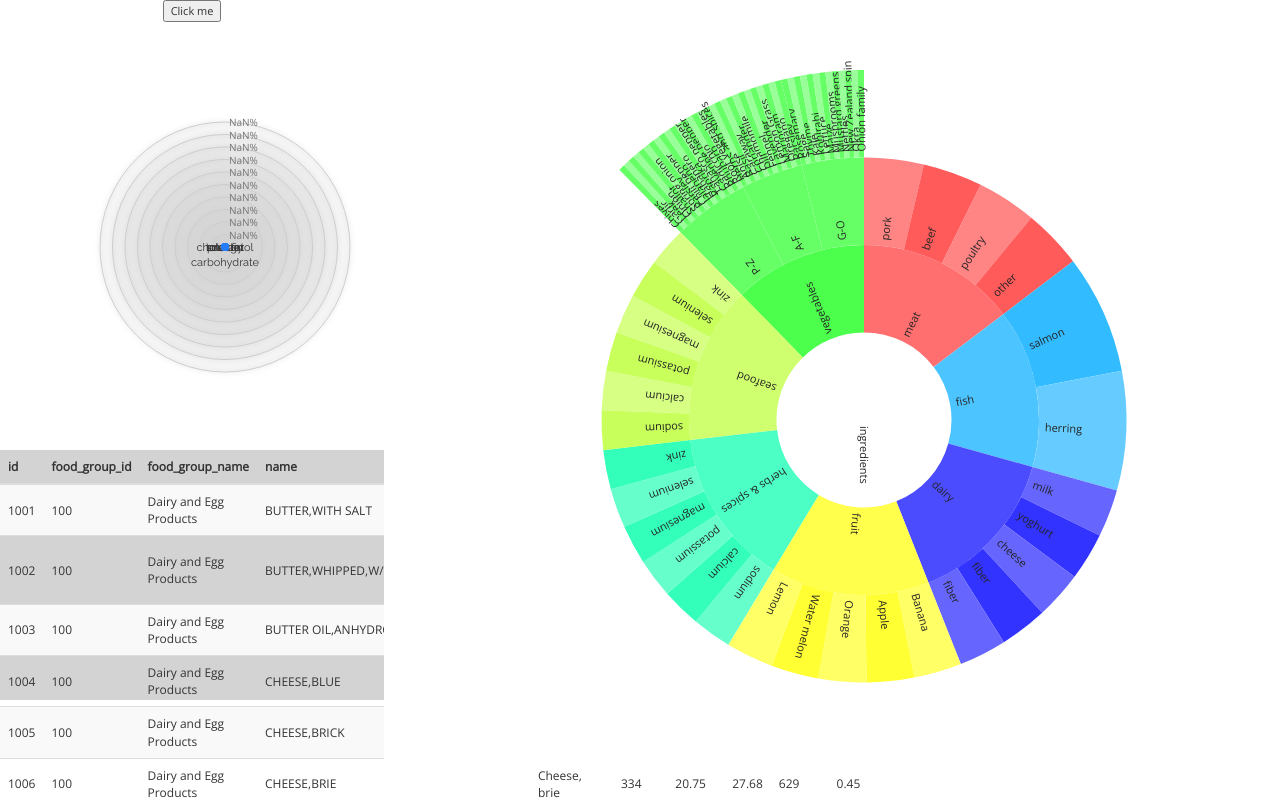
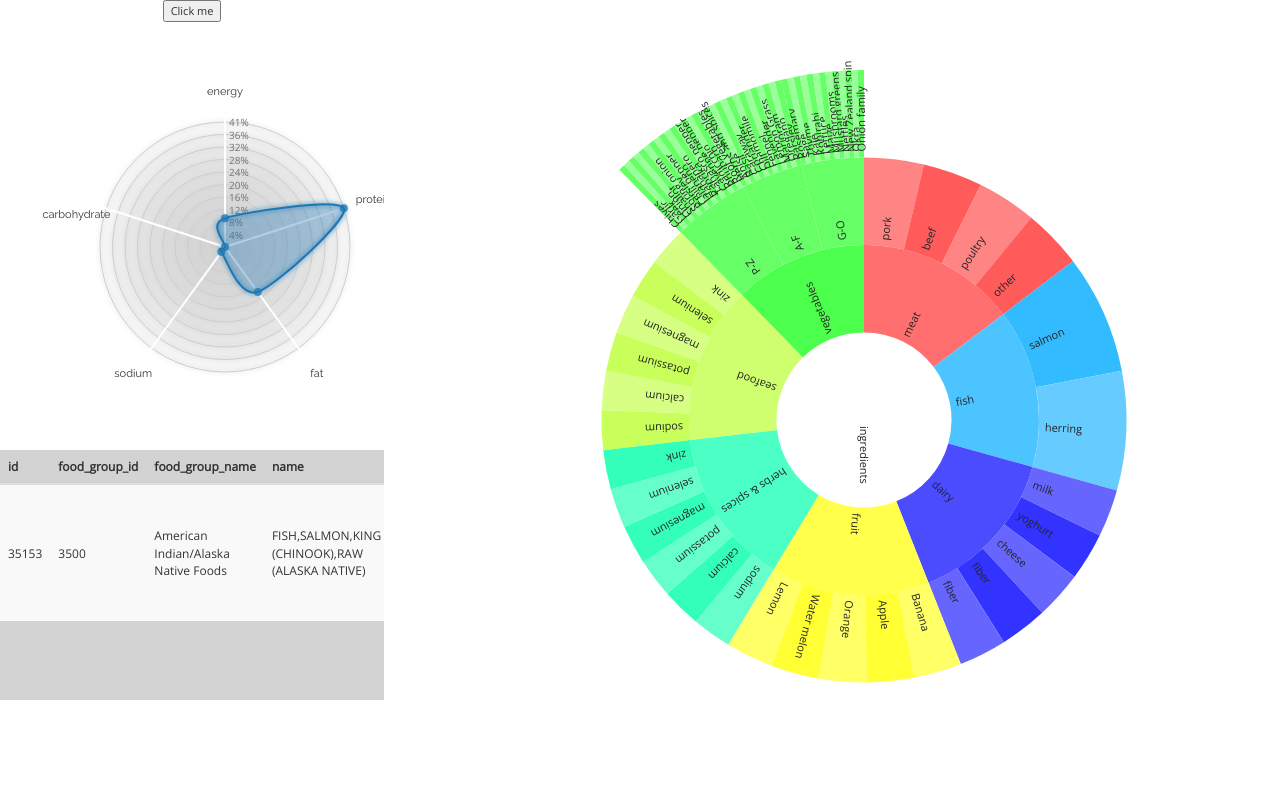
Before and after one commit to Unic0arn/supper-man, a plain HTML site: page index.html in a window 1280 px wide. Both pictures are taken after a click on the button "Click me". Shown: the top 800 px of the page. Drawn offline with nearby package versions, Linux system fonts and the light colour scheme.

Commit message:
Adding random ingredient works and removing ONE ingredient works ^^

```diff
--- a/index.html
+++ b/index.html
@@ -46,6 +46,7 @@
 		</div>
 
 		<script type="text/javascript" src="js/radarChart.js"></script>
+		<script type="text/javascript" src="js/table.js"></script>
 
 		<script type="text/javascript" src="js/sunburst.js"></script>
 		<script type="text/javascript" src="js/main.js"></script>
--- a/js/main.js
+++ b/js/main.js
@@ -11,7 +11,59 @@ d3.csv("data/sr28/FOOD.csv", function(d){
 		fat: +(d["Lipid_Tot_(g)"].replace(",",".")) || 0,
     	sodium: +(d["Sodium_(mg)"].replace(",",".")) || 0,
     	carbohydrate: +(d["Carbohydrt_(g)"].replace(",",".")) || 0
-  };}, function(error, rawdata) {
-	console.log(rawdata[0]);
-	fillTable(rawdata);
+  };}, function(error, data) {
+	console.log(data[0]);
+	var selectedIngredients = [];
+
+	initTable(d3.keys(data[0])); // Init table with the columns
+
+
+
+	var color = d3.scale.category20();
+
+
+
+	var margin = {top: 100, right: 100, bottom: 100, left: 100},
+	width = Math.min(450, window.innerWidth - 10) - margin.left - margin.right,
+	height = Math.min(width, window.innerHeight - margin.top - margin.bottom - 50);
+
+	var radarChartOptions = {
+	  w: width,
+	  h: height,
+	  margin: margin,
+	  maxValue: 0,
+	  levels: 10,
+	  roundStrokes: true,
+	  color: color
+	};
+
+	var axises = ["energy","protein","fat","sodium","carbohydrate"];
+
+	d3.select("#aggregate-switch").on("click", function(){
+		addIngredient();
+		d3.selectAll("tr").on("click", function(d){
+			console.log(d);
+			selectedIngredients = removeObject(selectedIngredients,"id",d["id"]);
+			updateTable(selectedIngredients);
+			draw(selectedIngredients, axises, radarChartOptions);
+		});
+	});
+
+
+	//Call function to draw the Radar chart
+	function addIngredient(ingredientId){
+	var randomIngredient = Math.floor((Math.random() * data.length));
+	selectedIngredients.push(data[randomIngredient]);
+	updateTable(selectedIngredients);
+	draw(selectedIngredients, axises, radarChartOptions);
+	}
+
+
+	function removeObject(array, key, value){
+		var newArray = [];
+		array.forEach(function(d){
+			if(d[key] != value) newArray.push(d);
+		})
+		return newArray;
+	}
 });
--- a/js/radarChart.js
+++ b/js/radarChart.js
@@ -7,157 +7,39 @@
 ////////////////////////// Data //////////////////////////////
 //////////////////////////////////////////////////////////////
 
-function toTitleCase(str)
-{
+function toTitleCase(str){
     return str.replace(/\w\S*/g, function(txt){return txt.charAt(0).toUpperCase() + txt.substr(1).toLowerCase();});
 }
-function fillTable(rawdata) {
- 	console.log(rawdata);
-
- 	var margin = {top: 100, right: 100, bottom: 100, left: 100},
-	width = Math.min(450, window.innerWidth - 10) - margin.left - margin.right,
-	height = Math.min(width, window.innerHeight - margin.top - margin.bottom - 50);
 
 
-
-
-
- 	var table = d3.select("#ingredientTable");
- 	table.append("thead");
-	table.append("tbody");
-
-	var columns = d3.keys(rawdata[0]);
-	var thead = d3.select("thead").append("tr").selectAll("th")
-	.data(columns)
-	.enter().append("th").text(function(d){return d});
-	// fill the table
-	// create rows
-
-	var tr = d3.select("tbody").selectAll("tr")
-		.data(rawdata.slice(0,20))
-		.enter()
-		.append("tr");
-	// cells
-	var td = tr.selectAll("td")
-	  .data(function(row) {
-            return columns.map(function(column) {
-                return {column: column, value: row[column]};
-            });
-        })
-	  .enter().append("td")
-	  .html(function(d) { return d.value; });
-
-	data = rawdata;
-	var aggdata = agg(data);
-	var aggregate_bool = false;
-	console.log(data);
-	console.log(aggdata);
-	d3.selectAll("tr").on("click",function(d){
-		data.push(transformData(d["nutrition"]));
-		console.log(data);
-		aggdata = agg(data);
-
-		draw(data,aggdata,aggregate_bool,radarChartOptions);
-	});
-	var color = d3.scale.ordinal()
-		.range(["#267CFC","#01CA94","#B03A00"]);
-
-	var radarChartOptions = {
-	  w: width,
-	  h: height,
-	  margin: margin,
-	  maxValue: 0,
-	  levels: 10,
-	  roundStrokes: true,
-	  color: color
-	};
-
-
-	d3.select("#aggregate-switch").on("click", function(){
-		aggregate_bool = !aggregate_bool;
-		draw(data,aggdata,aggregate_bool,radarChartOptions);
-	});
-
-	//Call function to draw the Radar chart
-
-	draw(data,aggdata,aggregate_bool,radarChartOptions);
-
-
-
-};
-
-function draw(data,aggdata, aggregate_bool,radarChartOptions){
-
-		if(aggregate_bool){
-
-			//console.log("Aggregating\n");
-			//console.log(aggdata);
-			RadarChart(".radarChart", aggdata, radarChartOptions);
-		}else{
-			//console.log("Splicing\n" + data);
-			RadarChart(".radarChart", data, radarChartOptions);
-		}
+function draw(data,axises, radarChartOptions){
+	RadarChart(".radarChart", data, axises, radarChartOptions);
 }
 
-function agg(data){
-	console.log("Creating agg table");
-
-
-	var aggdata = d3.nest()
-	.key(function(d) { return d.axis; })
-	.rollup(function(v) { return d3.sum(v, function(d) {return d.value;});})
-	.map([].concat.apply([],data));
-	console.log(JSON.stringify(aggdata));
-
-	naggdata = [[
-			{axis:"energy",value:aggdata["energy"]},
-			{axis:"total fat",value:aggdata["total fat"]},
-			{axis:"carbohydrate",value:aggdata["carbohydrate"]},
-			{axis:"protein",value:aggdata["protein"]},
-			{axis:"cholesterol",value:aggdata["cholesterol"]},
-			{axis:"sodium",value:aggdata["sodium"]},
-		  ]];
-	return naggdata;
-}
-
-function transformData(data){
-
-	var daily_intake = {"energy":2000,"total fat":65,"carbohydrate":300,"protein":50,"sodium":2400,"cholesterol":300};
+function transformData(data,axises){
 
 
 	outdata = [];
+
 	data.forEach(function(d){
-		outdata.push({axis:d.name,value:(d.value*15/daily_intake[d.name])});
+		outdata.push(transFormIngredient(d,axises));
 	});
 
 	return outdata;
 }
-/*var data = [
-		  [//Spaghetti http://allrecipes.com/recipe/217377/spaghetti-bolognese/
-			{axis:"Calories",value:0.39},
-			{axis:"Fat",value:0.40},
-			{axis:"Carbs",value:0.29},
-			{axis:"Protein",value:0.88},
-			{axis:"Cholesterol",value:0.35},
-			{axis:"Sodium",value:0.91},
-		  ],
-		  [//Nuggets http://allrecipes.com/recipe/161469/the-best-ever-chicken-nuggets/
-			{axis:"Calories",value:0.26},
-			{axis:"Fat",value:0.27},
-			{axis:"Carbs",value:0.17},
-			{axis:"Protein",value:0.71},
-			{axis:"Cholesterol",value:0.54},
-			{axis:"Sodium",value:1.74},
-		  ],
-		  [//http://allrecipes.com/recipe/14172/caesar-salad-supreme
-			{axis:"Calories",value:0.19},
-			{axis:"Fat",value:0.52},
-			{axis:"Carbs",value:0.5},
-			{axis:"Protein",value:0.12},
-			{axis:"Cholesterol",value:0.6},
-			{axis:"Sodium",value:0.22},
-		  ]
-		];*/
+
+function transFormIngredient(ingredient, axises){
+		var daily_intake = {"energy":2000,"fat":65,"carbohydrate":300,"protein":50,"sodium":2400};
+	var outdata = {}
+	outdata["key"] = ingredient["id"];
+	outdata["values"] = [];
+	d3.keys(ingredient).forEach(function(d){
+		if(axises.indexOf(d) > -1){
+			outdata["values"].push({"key":d, "value":ingredient[d]/daily_intake[d]});
+		}
+	});
+	return outdata;
+}
 //////////////////////////////////////////////////////////////
 //////////////////// Draw the Chart //////////////////////////
 //////////////////////////////////////////////////////////////
@@ -170,7 +52,7 @@ function transformData(data){
 /////////// Inspired by the code of alangrafu ///////////
 /////////////////////////////////////////////////////////
 
-function RadarChart(id, data, options) {
+function RadarChart(id, data, axises, options) {
 	var cfg = {
 	 w: 600,				//Width of the circle
 	 h: 600,				//Height of the circle
@@ -194,10 +76,19 @@ function RadarChart(id, data, options) {
 	  }//for i
 	}//if
 
+
+
 	//If the supplied maxValue is smaller than the actual one, replace by the max in the data
-	var maxValue = Math.max(cfg.maxValue, d3.max(data, function(i){return d3.max(i.map(function(o){return o.value;}))}));
+	var transformed_data = transformData(data,axises);
+	console.log(transformed_data);
 
-	var allAxis = (data[0].map(function(i, j){return i.axis})),	//Names of each axis
+	var maxValue = Math.max(cfg.maxValue, d3.max(transformed_data, function(i){
+		return d3.max(i.values.map(function(o){
+			return o.value;
+		}))
+	}));
+
+	var allAxis = (axises),	//Names of each axis
 		total = allAxis.length,					//The number of different axes
 		radius = Math.min(cfg.w/2, cfg.h/2), 	//Radius of the outermost circle
 		Format = d3.format('%'),			 	//Percentage formatting
@@ -305,7 +196,7 @@ function RadarChart(id, data, options) {
 	var radarLine = d3.svg.line.radial()
 		.interpolate("linear-closed")
 		.radius(function(d) { return rScale(d.value); })
-		.angle(function(d,i) {	return i*angleSlice; });
+		.angle(function(d,i) { return i*angleSlice; });
 
 	if(cfg.roundStrokes) {
 		radarLine.interpolate("cardinal-closed");
@@ -313,7 +204,7 @@ function RadarChart(id, data, options) {
 
 	//Create a wrapper for the blobs
 	var blobWrapper = g.selectAll(".radarWrapper")
-		.data(data)
+		.data(transformed_data)
 		.enter().append("g")
 		.attr("class", "radarWrapper");
 
@@ -321,7 +212,7 @@ function RadarChart(id, data, options) {
 	blobWrapper
 		.append("path")
 		.attr("class", "radarArea")
-		.attr("d", function(d,i) { return radarLine(d); })
+		.attr("d", function(d,i) { return radarLine(d.values); })
 		.style("fill", function(d,i) { return cfg.color(i); })
 		.style("fill-opacity", cfg.opacityArea)
 		.on('mouseover', function (d,i){
@@ -344,7 +235,7 @@ function RadarChart(id, data, options) {
 	//Create the outlines
 	blobWrapper.append("path")
 		.attr("class", "radarStroke")
-		.attr("d", function(d,i) { return radarLine(d); })
+		.attr("d", function(d,i) { return radarLine(d.values); })
 		.style("stroke-width", cfg.strokeWidth + "px")
 		.style("stroke", function(d,i) { return cfg.color(i); })
 		.style("fill", "none")
@@ -352,7 +243,7 @@ function RadarChart(id, data, options) {
 
 	//Append the circles
 	blobWrapper.selectAll(".radarCircle")
-		.data(function(d,i) { return d; })
+		.data(function(d,i) { return d.values; })
 		.enter().append("circle")
 		.attr("class", "radarCircle")
 		.attr("r", cfg.dotRadius)
@@ -367,7 +258,7 @@ function RadarChart(id, data, options) {
 
 	//Wrapper for the invisible circles on top
 	var blobCircleWrapper = g.selectAll(".radarCircleWrapper")
-		.data(data)
+		.data(transformed_data)
 		.enter().append("g")
 		.attr("class", "radarCircleWrapper");
 
--- /dev/null
+++ b/js/table.js
@@ -0,0 +1,33 @@
+function initTable(columns) {
+
+
+ 	var table = d3.select("#ingredientTable");
+ 	table.append("thead");
+	table.append("tbody");
+
+	var thead = d3.select("thead").append("tr").selectAll("th")
+	.data(columns)
+	.enter().append("th").text(function(d){return d});
+};
+
+function updateTable(data){
+	var columns = d3.keys(data[0]);
+
+	var table = d3.select("#ingredientTable");
+	var tbody = table.select("tbody");
+	tbody.html("");
+	var tr = tbody.selectAll("tr")
+	.data(data.slice(0,20))
+	.enter()
+	.append("tr")
+	.attr("d", function(d){return d;});
+// cells
+	var td = tr.selectAll("td")
+	  .data(function(row) {
+            return columns.map(function(column) {
+                return {column: column, value: row[column]};
+            });
+        })
+	  .enter().append("td")
+	  .html(function(d) { return d.value; });
+}
```
